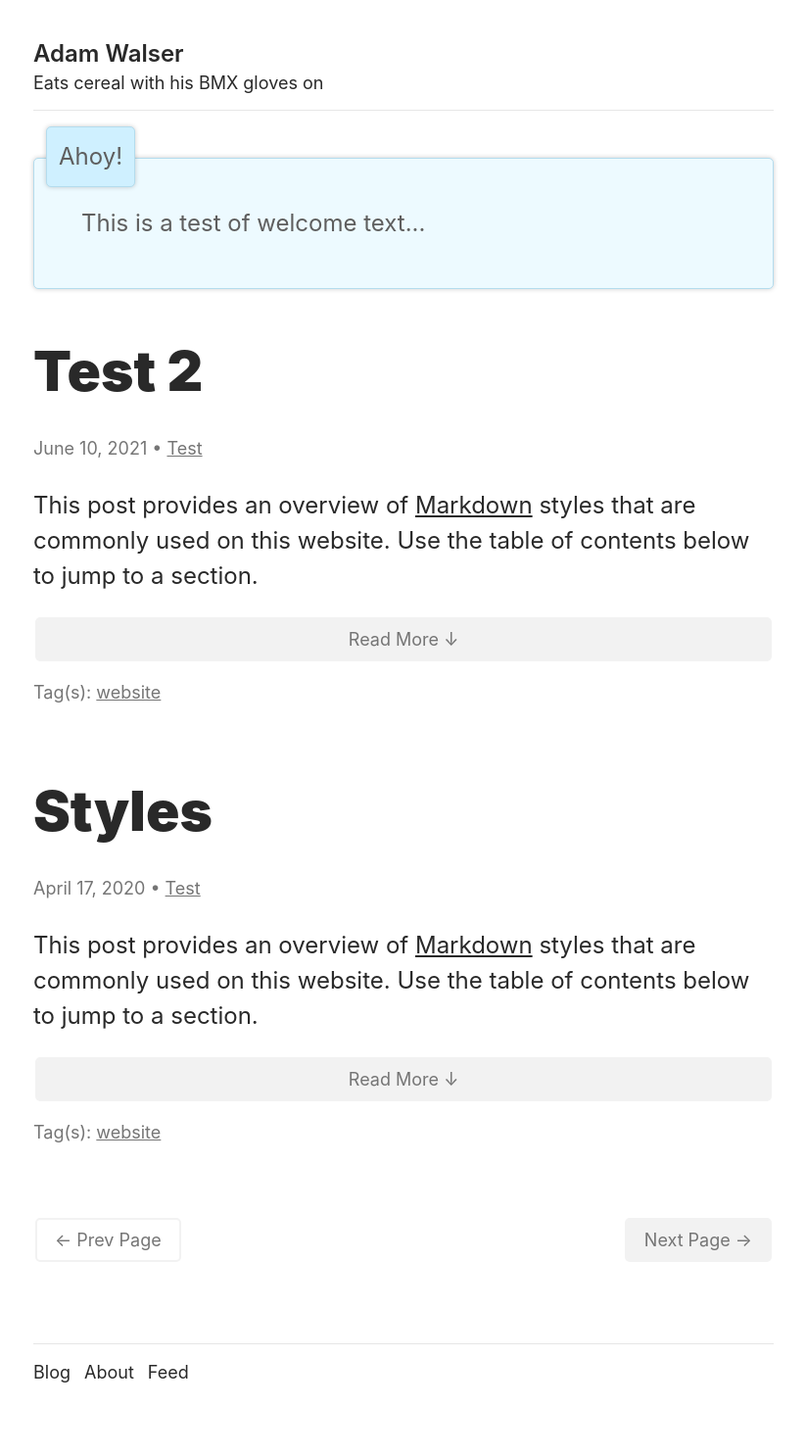
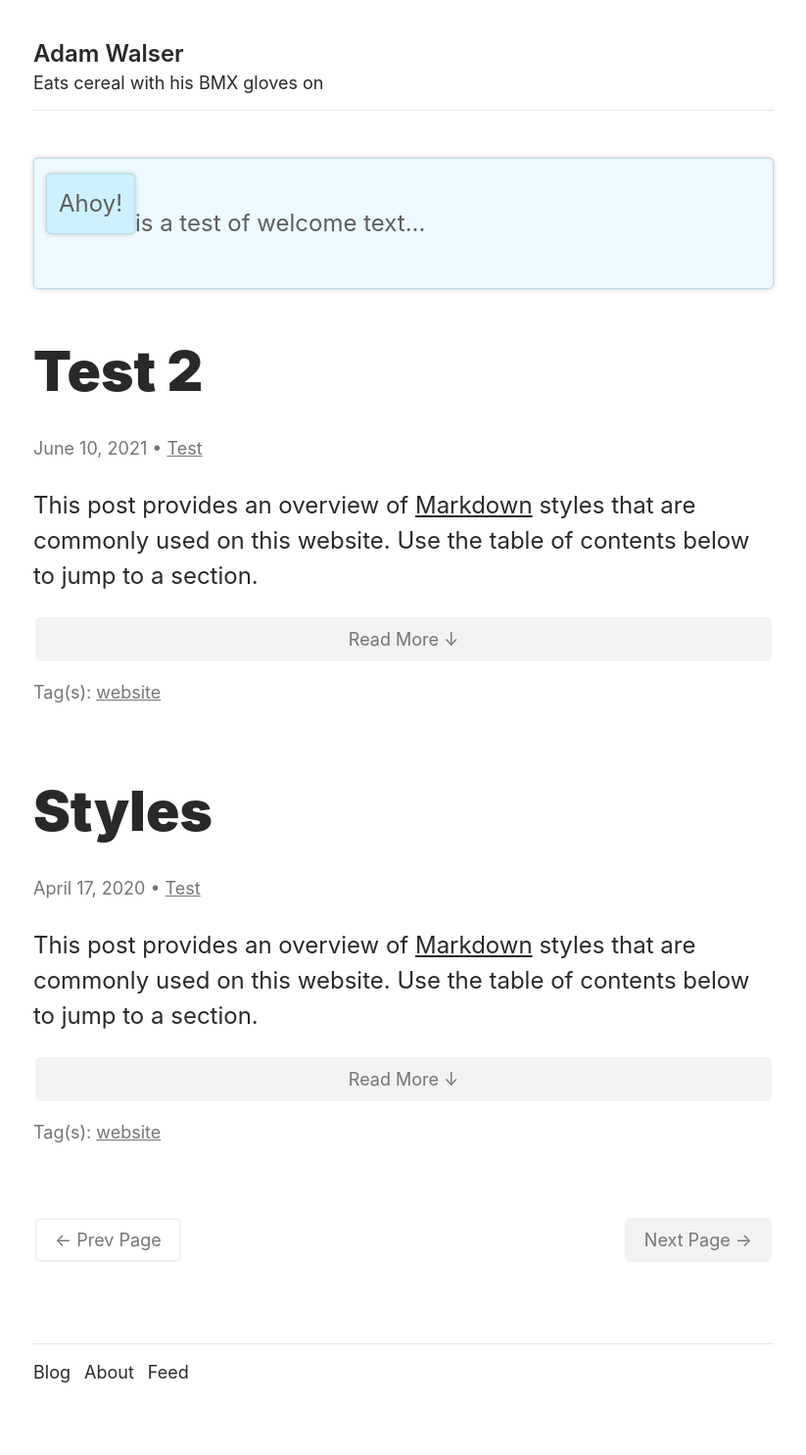
Before and after one commit to ajpwalser/ajpwalser.github.io, a Jekyll site: the page built from index.html, in a window 1280 px wide. Shown: the whole page at 98% size, without its empty margins (228-1051 px from the left). Built offline with Jekyll 4.4.1, drawn with Linux system fonts in a browser that asks for light colours; some web fonts are replaced; the list of posts is cut into pages by our own code.

Commit message:
Update style.css

```diff
--- a/css/style.css
+++ b/css/style.css
@@ -36,7 +36,6 @@ hr {
   border-radius: 5px;
   box-shadow: 0 0 5px #00000033;
   color: #5e5e5e;
-  margin-top: 2em;
   margin-bottom: 2em;
 }
 
@@ -52,6 +51,7 @@ hr {
   background: #cff0ff;
   color: #5e5e5e;
   box-shadow: 0 0 5px #00000033;
+  margin-top: 2em;
 }
 
 /* Header & Footer */
```
